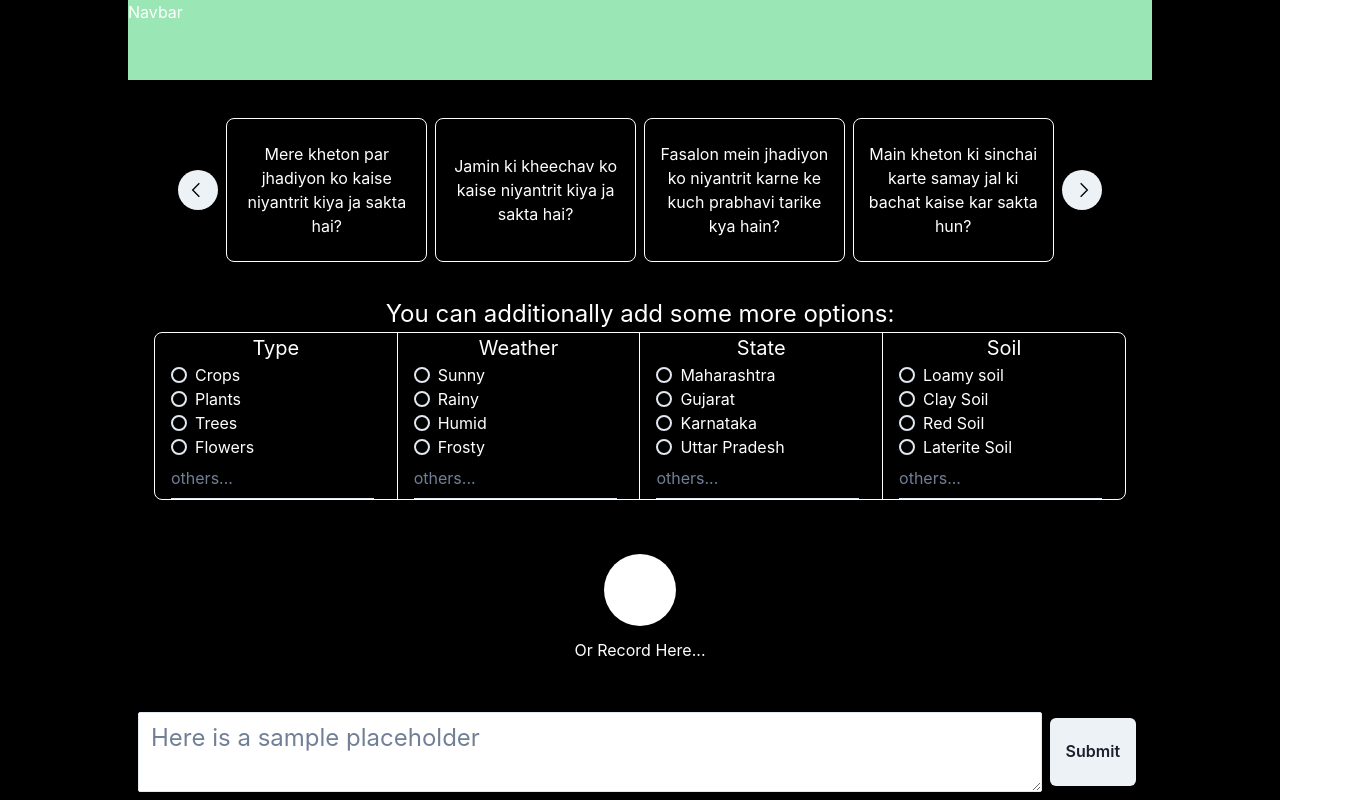
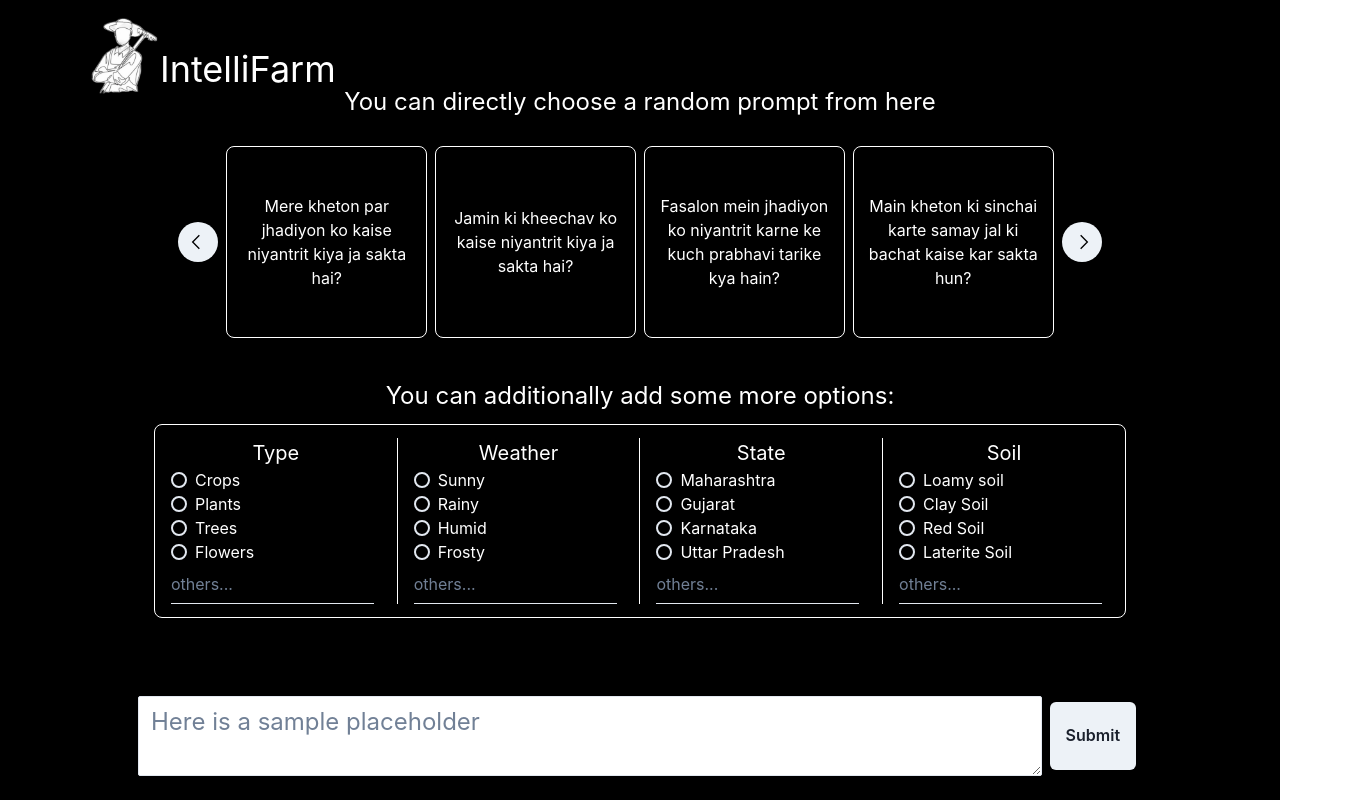
Before and after one commit to adxxtya/IntelliFarm, a Next.js app: page / in a window 1280 px wide. Shown: the whole page, 1360 px wide, since content can reach past the window. Built offline with nearby package versions, Linux system fonts and the light colour scheme.

Commit message:
Tweaking UI

```diff
--- a/pages/index.js
+++ b/pages/index.js
@@ -13,6 +13,7 @@ import axios from "axios";
 import { motion } from "framer-motion";
 import { FaMicrophone } from "react-icons/fa";
 import { GrNext, GrPrevious } from "react-icons/gr";
+import Image from "next/image";
 
 export default function Home() {
 const farmerPrompts = [
@@ -53,6 +54,8 @@ const farmerPrompts = [
 
   const [inputValue, setInputValue] = useState("");
   const [currentSlide, setCurrentSlide] = useState(0);
+  const [isResponseSuccess, setIsResponseSuccess] = useState(false);
+  const [response, setResponse] = useState({})
 
   const handleNextSlide = () => {
     setCurrentSlide((currentSlide + 1) % farmerPrompts.length);
@@ -78,30 +81,28 @@ const farmerPrompts = [
     setInputValue(event.target.value);
   };
 
-// const handleClick = async () => {
-// await axios.post("https://08c4-59-153-1-197.in.ngrok.io/ask", { geo: "pune", q: inputValue }, { headers: { "Access-Control-Allow-Origin": "*" }})
-// .then((response) => {
-// console.log(response.data);
-// })
-// .catch((error) => {
-// console.log(error);
-// });
-// };
-
   const handleClick = async () => {
-    const result = await fetch("https://08c4-59-153-1-197.in.ngrok.io/ask", {
+    const result = await fetch(
+      "https://intellifarm-backend.onrender.com/ask",
+      {
         method: "POST",
         headers: {
           "Content-Type": "application/json",
-      "Access-Control-Allow-Origin": "*"
+          "Access-Control-Allow-Origin": "*",
         },
-      body: JSON.stringify({ geo: "pune", q: inputValue }),
+        body: JSON.stringify({ geo: "pune",q: inputValue }),
+      }
+    );
 
-    });
+    if (result.ok) {
+      setIsResponseSuccess(true);
+    }
 
-    const response = await result.json()
+    const response = await result.json();
+    setResponse(response)
+    console.log(response);
+    console.log(Boolean(response));
   };
-
 
   const handleRadioClick = (value) => {
     console.log(value);
@@ -130,11 +131,14 @@ const farmerPrompts = [
     );
   };
 
+  console.log(response);
+
   const handleClickSlide = (prompt) => {
     setInputValue(prompt);
   };
 
   return (
+    <>
     <Flex
       h="100vh"
       w="100%"
@@ -144,9 +148,13 @@ const farmerPrompts = [
       color="white"
     >
       <Flex h="100vh" w="80%" direction="column">
-        <Flex h="10vh" w="100%" bg="green.200">
-          Navbar
+
+
+       <Flex h="10vh" w="100%" ml="-12" alignItems="flex-end" mt="16px" position="absolute">
+            <Image src="/assets/farmer-logo.webp" width={80} height={50} />
+            <Text fontSize="36px">IntelliFarm</Text>
           </Flex>
+            {true ? <>
             <Flex
             h="78vh"
             maxH="auto"
@@ -155,9 +163,13 @@ const farmerPrompts = [
             paddingX="10px"
             scrollBehavior="smooth"
             direction="column"
+            mt="8vh"
           >
+              <Text w="100%" fontSize="24px" mb="2px" textAlign="center">
+                You can directly choose a random prompt from here
+              </Text>
               <Flex
-            h="26vh"
+                h="30vh"
                 w="100%"
                 alignItems="center"
                 justifyContent="center"
@@ -168,8 +180,7 @@ const farmerPrompts = [
                   borderRadius="50"
                   leftIcon={<GrPrevious />}
                   onClick={handlePrevSlide}
-              iconSpacing={1}
-            />
+                  iconSpacing={1} />
                 {getRandomPrompts().map((prompt, index) => (
                   <Flex
                     alignItems="center"
@@ -194,8 +205,7 @@ const farmerPrompts = [
                     <Slide
                       key={index}
                       onClick={() => handleClickSlide(prompt)}
-                  prompt={prompt}
-                />
+                      prompt={prompt} />
                   </Flex>
                 ))}
                 <Button
@@ -203,12 +213,11 @@ const farmerPrompts = [
                   borderRadius="50"
                   rightIcon={<GrNext />}
                   onClick={handleNextSlide}
-              iconSpacing={1}
-            />
+                  iconSpacing={1} />
               </Flex>
 
-          <Flex h="30vh" w="100%"  p="16px" direction="column">
-            <Text w="100%" fontSize="24px" textAlign="center">
+              <Flex h="34vh" w="100%" p="16px" direction="column">
+                <Text w="100%" fontSize="24px" mb="10px" textAlign="center">
                   You can additionally add some more options:
                 </Text>
                 <Flex
@@ -278,20 +287,7 @@ const farmerPrompts = [
                 </Flex>
               </Flex>
 
-          <Flex
-            h="22vh"
-            w="100%"
-            gap="3"
-            mt="4"
-            justifyContent="center"
-            alignItems="center"
-            direction="column"
-          >
-            <Flex bg="white" p="20px" borderRadius="50">
-              <Icon as={FaMicrophone} boxSize={8} />
-            </Flex>
-            Or Record Here...
-          </Flex>
+
             </Flex>
         <Flex h="12vh" alignItems="center" p="10px" gap={2}>
           <Textarea
@@ -308,8 +304,15 @@ const farmerPrompts = [
           <Button type="submit" h="90%" onClick={handleClick}>
             Submit
           </Button>
+            </Flex></> :
+
+            <>
+            <Flex h="100vh" w="100%" bg="red" justifyContent="center" >
+                  {response.text}
+            </Flex>
+            </>}
       </Flex>
     </Flex>
-    </Flex>
+    </>
   );
 }
```
Also changed, not shown: public/assets/farmer-logo.webp (added). Lines whose indentation alone changed are shown as unchanged.
